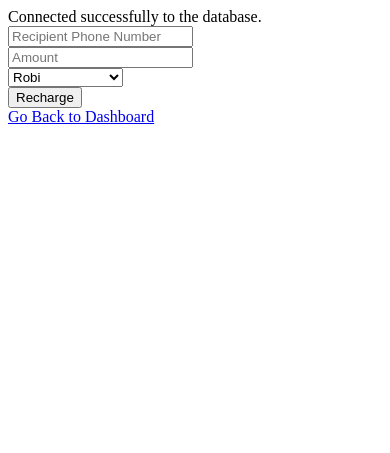
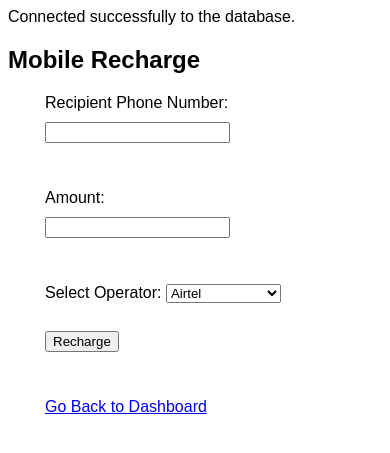
Before and after one commit to Anikalfa/black_box, a PHP site: page /mobile_recharge.php in a window 390 px wide. Shown: the top 453 px of the page. Run offline with PHP 8.4, Linux system fonts and the light colour scheme; the visitor is signed in with stand-in values (Sample User, id 1).

Commit message:
Update mobile_recharge.php

```diff
--- a/bkash_project/mobile_recharge.php
+++ b/bkash_project/mobile_recharge.php
@@ -11,7 +11,7 @@ if ($_SERVER["REQUEST_METHOD"] == "POST") {
     $user_id = $_SESSION['user_id'];
     $phone_number = $_POST['phone_number'];
     $amount = floatval($_POST['amount']);
-    $operator = $_POST['operator']; // Added this to capture the operator
+    $operator = $_POST['operator']; // Capturing the operator
 
     // Check if the user has enough balance to perform the recharge
     $userQuery = $conn->prepare("SELECT balance FROM users WHERE id = ?");
@@ -43,26 +43,50 @@ if ($_SERVER["REQUEST_METHOD"] == "POST") {
     $insertRechargeQuery->bind_param("isss", $user_id, $phone_number, $amount, $operator);
     $insertRechargeQuery->execute();
 
-    // Insert the transaction record for recharge (if you want to track it as a transaction)
-    $insertTransactionQuery = $conn->prepare("INSERT INTO transactions (sender_id, receiver_id, amount, type) VALUES (?, ?, ?, 'recharge')");
-    $insertTransactionQuery->bind_param("iid", $user_id, $user_id, $amount);
+    // Generate a unique transaction ID
+    $transaction_id = uniqid("txn_");
+
+    // Insert the transaction record for recharge
+    $insertTransactionQuery = $conn->prepare("INSERT INTO transactions (transaction_id, sender_id, receiver_id, amount, type, description) VALUES (?, ?, ?, ?, 'recharge', ?)");
+    $insertTransactionQuery->bind_param("siids", $transaction_id, $user_id, $user_id, $amount, $operator);
     $insertTransactionQuery->execute();
 
-    echo "Mobile recharge successful! Your new balance is: " . $new_balance;
+    echo "Mobile recharge successful! Your new balance is: ৳" . number_format($new_balance, 2);
 }
 ?>
 
+<!DOCTYPE html>
+<html lang="en">
+<head>
+    <meta charset="UTF-8">
+    <meta name="viewport" content="width=device-width, initial-scale=1.0">
+    <title>Mobile Recharge</title>
+    <link rel="stylesheet" href="css/style.css">
+</head>
+<body>
+
+<h2>Mobile Recharge</h2>
+
 <form method="post">
-    <input type="text" name="phone_number" placeholder="Recipient Phone Number" required><br>
-    <input type="number" name="amount" placeholder="Amount" required><br>
+    <label for="phone_number">Recipient Phone Number:</label>
+    <input type="text" name="phone_number" required><br><br>
+
+    <label for="amount">Amount:</label>
+    <input type="number" name="amount" required><br><br>
+
+    <label for="operator">Select Operator:</label>
     <select name="operator" required>
-    option value="Airtel">Airtel</option>
+        <option value="Airtel">Airtel</option>
         <option value="Robi">Robi</option>
         <option value="Grameenphone">Grameenphone</option>
         <option value="Banglalink">Banglalink</option>
-    </select><br>
+    </select><br><br>
+
     <button type="submit">Recharge</button>
 
-    <br>
+    <br><br>
     <a href="dashboard.php">Go Back to Dashboard</a>
 </form>
+
+</body>
+</html>
```
